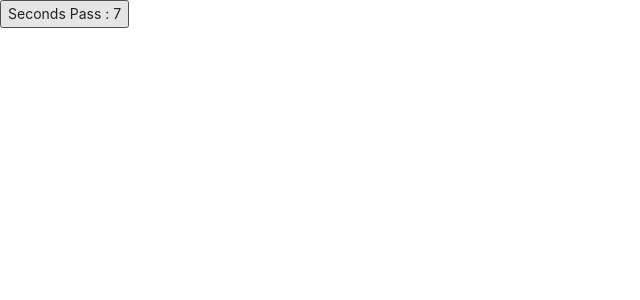
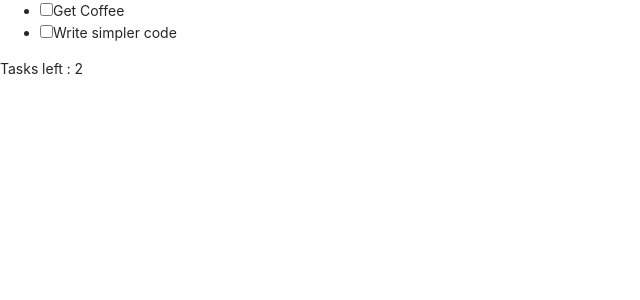
Before and after one commit to dev-thug/react-mobx, a React (Create React App) app: page / in a window 1280 px wide. Shown: the top 300 px of the page, without its empty margins (0-640 px from the left). Built offline with nearby package versions, Linux system fonts and the light colour scheme.

Commit message:
add https://ko.mobx.js.org/the-gist-of-mobx.html

```diff
--- a/src/App.tsx
+++ b/src/App.tsx
@@ -1,35 +1,78 @@
-import { makeAutoObservable } from "mobx";
+import { action, computed, makeObservable, observable } from "mobx";
 import { observer } from "mobx-react";
 
-class Timer {
-  secondsPassed = 0;
+class Todo {
+  id = Math.random();
+  title = "";
+  finished = false;
 
-  constructor() {
-    makeAutoObservable(this);
+  constructor(title: string) {
+    makeObservable(this, {
+      title: observable,
+      finished: observable,
+      toggle: action,
+    });
+    this.title = title;
   }
 
-  increase() {
-    this.secondsPassed += 1;
-  }
-
-  reset() {
-    this.secondsPassed = 0;
+  //   state를 변경하는 메서드는 MobX 용어로 action
+  toggle() {
+    this.finished = !this.finished;
   }
 }
 
-const myTimer = new Timer()
+class TodoList {
+  todos: Todo[] = [];
 
-const TimerView:React.FC<{timer:Timer}> = observer((props) => (
-  <button onClick={() => props.timer.reset()}>Seconds Pass : {props.timer.secondsPassed}</button>
-))
+  get unfinishedTodoCount() {
+    return this.todos.filter((todo) => !todo.finished).length;
+  }
+
+  constructor(todos: Todo[]) {
+    makeObservable(this, {
+      todos: observable,
+      unfinishedTodoCount: computed,
+    });
+    this.todos = todos;
+  }
+
+
+}
+
+const TodoView: React.FC<{ todo: Todo }> = observer((props) => {
+  return (
+    <li>
+      <input
+        type="checkbox"
+        defaultChecked={props.todo.finished}
+
+        onClick={() => props.todo.toggle()}
+      />
+      {props.todo.title}
+    </li>
+  );
+});
+
+const TodoListView: React.FC<{ todoList: TodoList }> = observer((props) => {
+  return (
+    <div>
+      <ul>
+        {props.todoList.todos.map((todo) => (
+          <TodoView key={todo.id} todo={todo} />
+        ))}
+      </ul>
+      Tasks left : {props.todoList.unfinishedTodoCount}
+    </div>
+  );
+});
+
+const store = new TodoList([
+  new Todo("Get Coffee"),
+  new Todo("Write simpler code"),
+]);
 
 const App = () => {
-
-  setInterval(()=>{
-    myTimer.increase()
-  }, 1000)
-
-  return <TimerView timer={myTimer}></TimerView>;
+  return <TodoListView todoList={store} />;
 };
 
 export default App;
```
